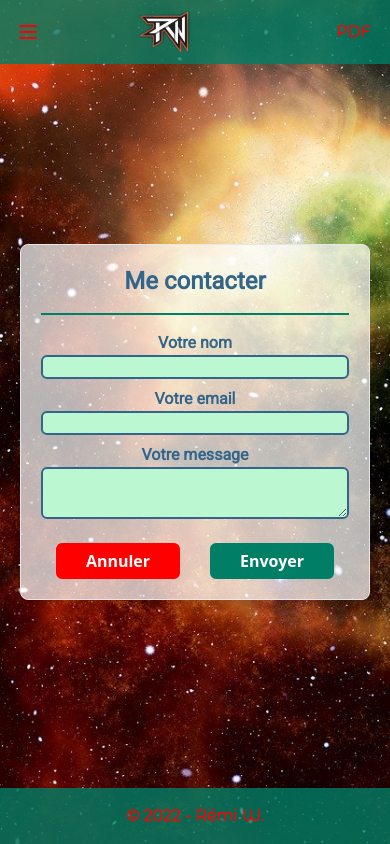
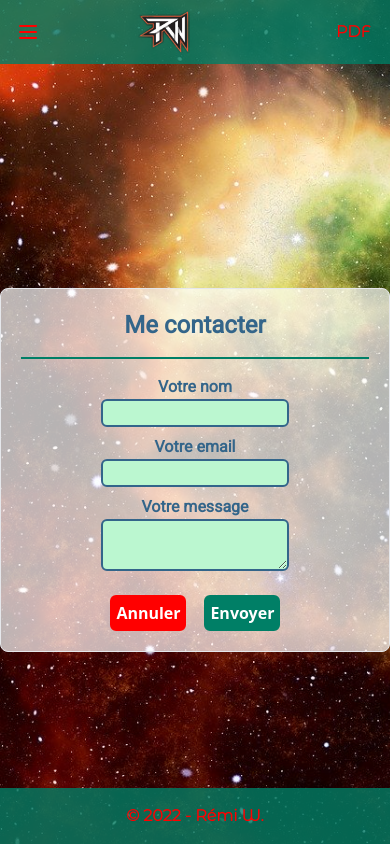
Before and after one commit to Willremi/cv-react, a React (Create React App) app: page /contact in a window 390 px wide. Built offline with nearby package versions, Linux system fonts and the light colour scheme; a web font is replaced by a local one.

Commit message:
modification du style de la page contact

```diff
--- a/src/index.css
+++ b/src/index.css
@@ -54,10 +54,10 @@ body {
         @apply font-roboto text-center text-base md:text-lg text-div-blue font-semibold
     }
     input {
-        @apply bg-green-200 border-2 border-div-blue rounded-md text-sm md:text-lg
+        @apply bg-green-200 border-2 border-div-blue rounded-md text-base sm:text-lg md:text-lg text-yellow-700
     }
     textarea {
-        @apply bg-green-200 border-2 border-div-blue rounded-md md:text-lg
+        @apply bg-green-200 border-2 border-div-blue rounded-md text-base sm:text-lg md:text-lg text-yellow-700
     }
 }
 
--- a/src/pages/Contact.js
+++ b/src/pages/Contact.js
@@ -13,7 +13,7 @@ const Contact = () => {
     const [showModal, setShowModal] = useState(false);
 
     return (
-        <div className='flex items-center justify-center h-screen'>
+        <div className='flex items-center justify-center mt-72 md:mt-28 xl:mt-0 xl:h-screen fixed w-screen'>
             <div className='bg-div-white rounded-lg border shadow-lg mx-5 md:mx-36 p-5 w-full'>
                 <h1 className='text-center text-div-blue font-roboto font-semibold'>Me contacter</h1>
                 <div className="border-t-2 my-4 border-div-green"></div>
@@ -73,14 +73,14 @@ const Contact = () => {
                             onReset={handleReset}
                             data-netlify='true'
                             data-netlify-honeypot='bot-field'
-                            className='flex flex-col xl:w-1/2 xl:mx-auto'
+                            className='flex flex-col xl:w-1/2 mx-20 xl:mx-auto'
                         >
                             <label htmlFor="name">Votre nom</label>
                             <Field
-                                //   as="input"
+                                as="input"
                                 type="text"
                                 name="name"
-
+                                className=""
                             />
                             {touched.name && errors.name && <span className='text-div-red'>{errors.name}</span>}
                             <label htmlFor="email" className='mt-2'>Votre email</label>
@@ -94,6 +94,7 @@ const Contact = () => {
                             <Field
                                 as="textarea"
                                 name="message"
+                                rows={2}
                             />
                             {touched.message && errors.message && <span className='text-div-red'>{errors.message}</span>}
 
--- a/src/pages/Home.js
+++ b/src/pages/Home.js
@@ -8,8 +8,8 @@ import Github from '../assets/images/logos/github.png';
 const Home = () => {
     return <>
         <div className="flex items-center justify-center h-screen md:mt-10 xl:mt-0">
-            <div className='fixed z-20 mb-52 sm:mb-80 xl:mb-52'>
-                <img src={Remi} alt="" className='w-36 sm:w-56 md:w-52 xl:w-36 h-36 sm:h-56 md:h-52 xl:h-36 rounded-full' />
+            <div className='fixed z-20 mb-52 sm:mb-80 xl:mb-60'>
+                <img src={Remi} alt="profil" className='w-36 sm:w-56 md:w-52 h-36 sm:h-56 md:h-52 xl:w-40 xl:h-40 rounded-full' />
             </div>
 
             <div className="bg-div-white rounded-lg border shadow-lg p-10 sm:p-16 xl:p-12 sm:px-44 md:px-48 xl:px-48 fixed z-10">
```
